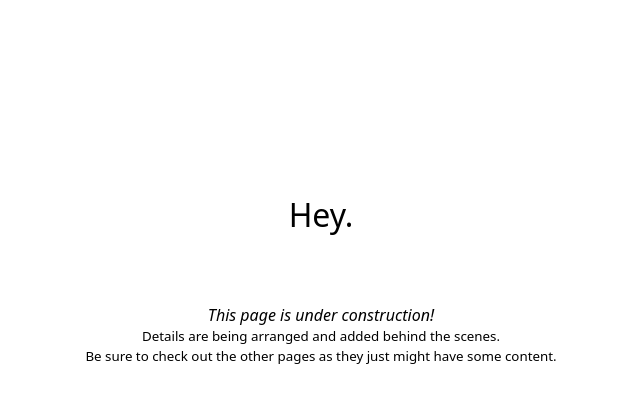
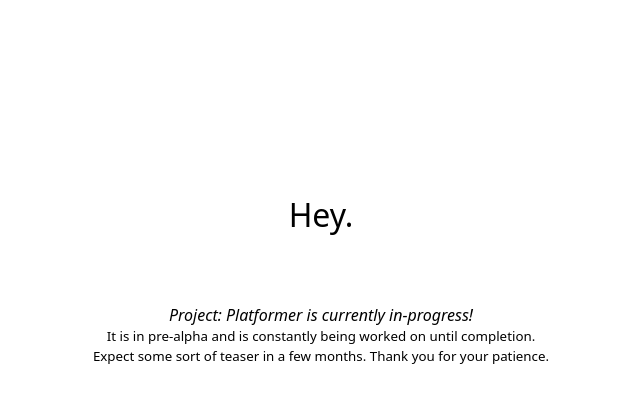
Before and after one commit to mhochoy/mhochoy.github.io, a website: page index.html in a window 1280 px wide. Shown: the part 277-680 px from the top of the page, without its empty margins (319-959 px from the left). Drawn offline with Linux system fonts and the light colour scheme.

Commit message:
Updated main page to reflect state of GB

```diff
--- a/index.html
+++ b/index.html
@@ -20,13 +20,13 @@
         <h1 class="title">Hey.</h1>
         <div class="details">
             <p style="">
-                <em>This page is under construction!</em>
+                <em><a href="https://games.glowingbrick.com">Project: Platformer</a> is currently in-progress!</em>
             </p>
             <p style="font-size: smaller;">
-                Details are being arranged and added behind the scenes.
+                It is in pre-alpha and is constantly being worked on until completion.
             </p>
             <p style="font-size: smaller;">
-                Be sure to check out the other pages as they just might have some content.
+                Expect some sort of teaser in a few months. Thank you for your patience.
             </p>
         </div>
     </div>
```
